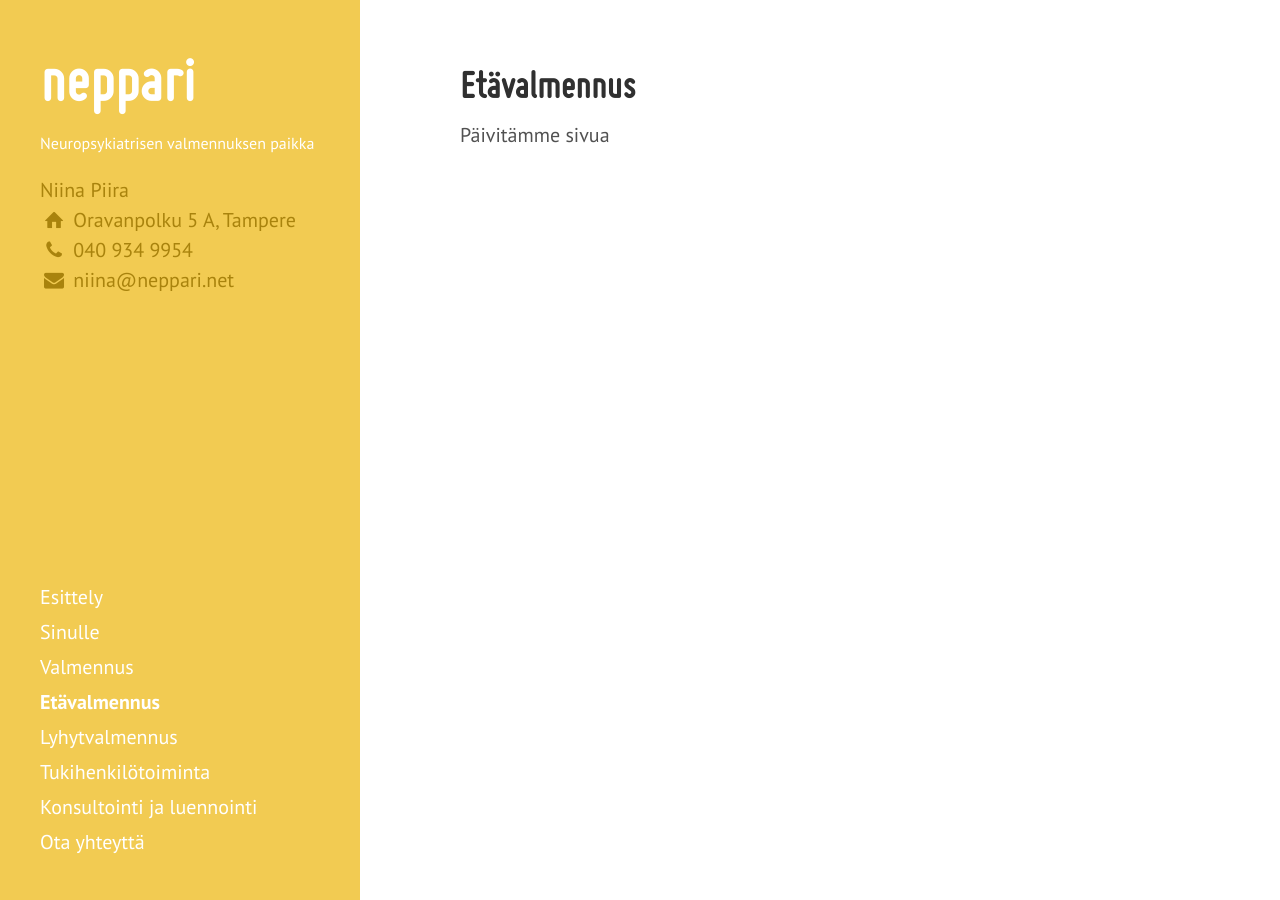
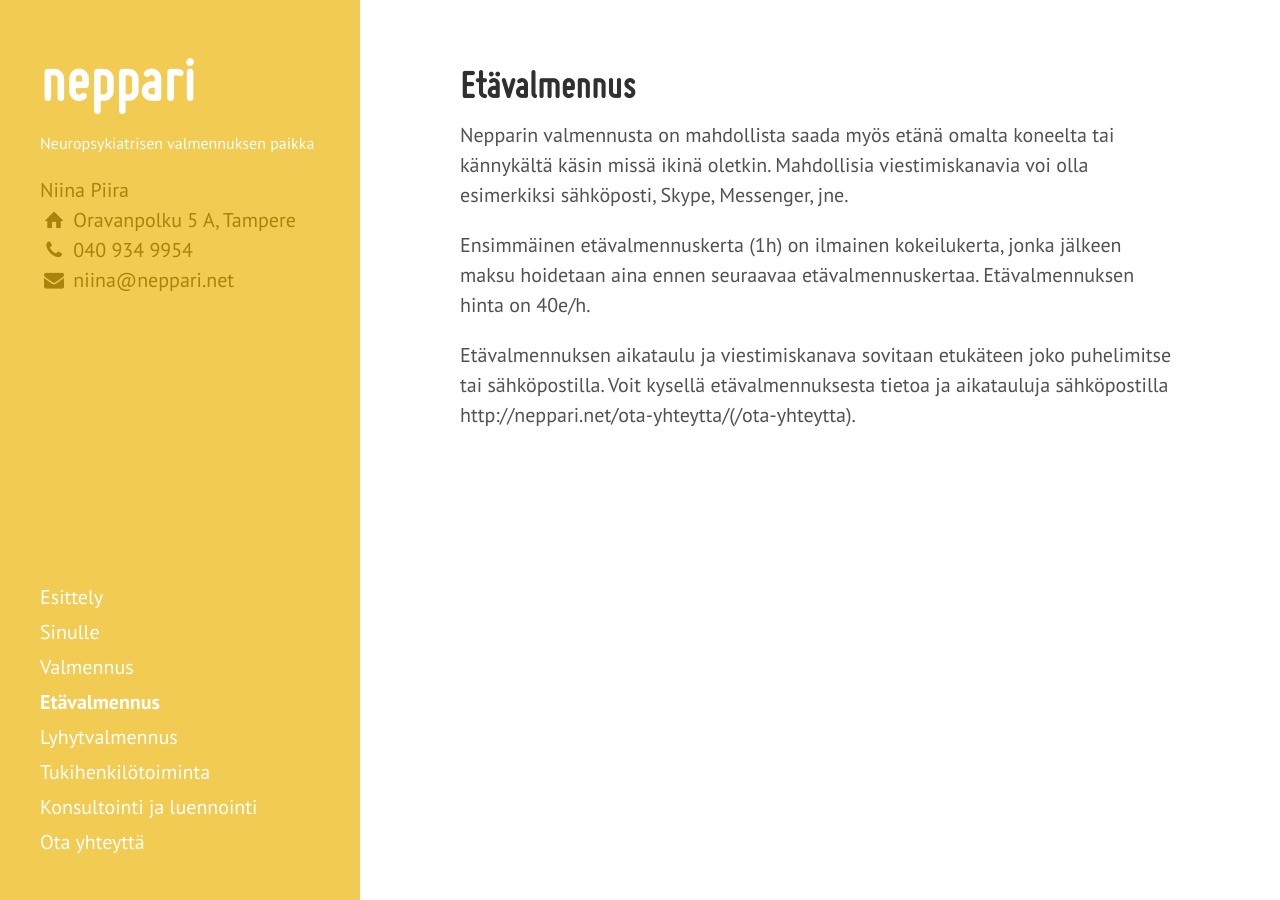
Before and after one commit to niinapiira/neppari.net, a Jekyll site: the page built from etavalmennus.md, in a window 1280 px wide. Built offline with Jekyll 4.4.1, drawn with Linux system fonts in a browser that asks for light colours; Markdown is read by kramdown in place of the engine named in the settings.

Commit message:
Lisäsin tekstin

```diff
--- a/etavalmennus.md
+++ b/etavalmennus.md
@@ -8,4 +8,9 @@ polaroid: ""
 published: true
 ---
 
-Päivitämme sivua
+
+Nepparin valmennusta on mahdollista saada myös etänä omalta koneelta tai kännykältä käsin missä ikinä oletkin. Mahdollisia viestimiskanavia voi olla esimerkiksi sähköposti, Skype, Messenger, jne.
+
+Ensimmäinen etävalmennuskerta (1h) on ilmainen kokeilukerta, jonka jälkeen maksu hoidetaan aina ennen seuraavaa etävalmennuskertaa. Etävalmennuksen hinta on 40e/h.
+
+Etävalmennuksen aikataulu ja viestimiskanava sovitaan etukäteen joko puhelimitse tai sähköpostilla. Voit kysellä etävalmennuksesta tietoa ja aikatauluja sähköpostilla http://neppari.net/ota-yhteytta/(/ota-yhteytta).
```
